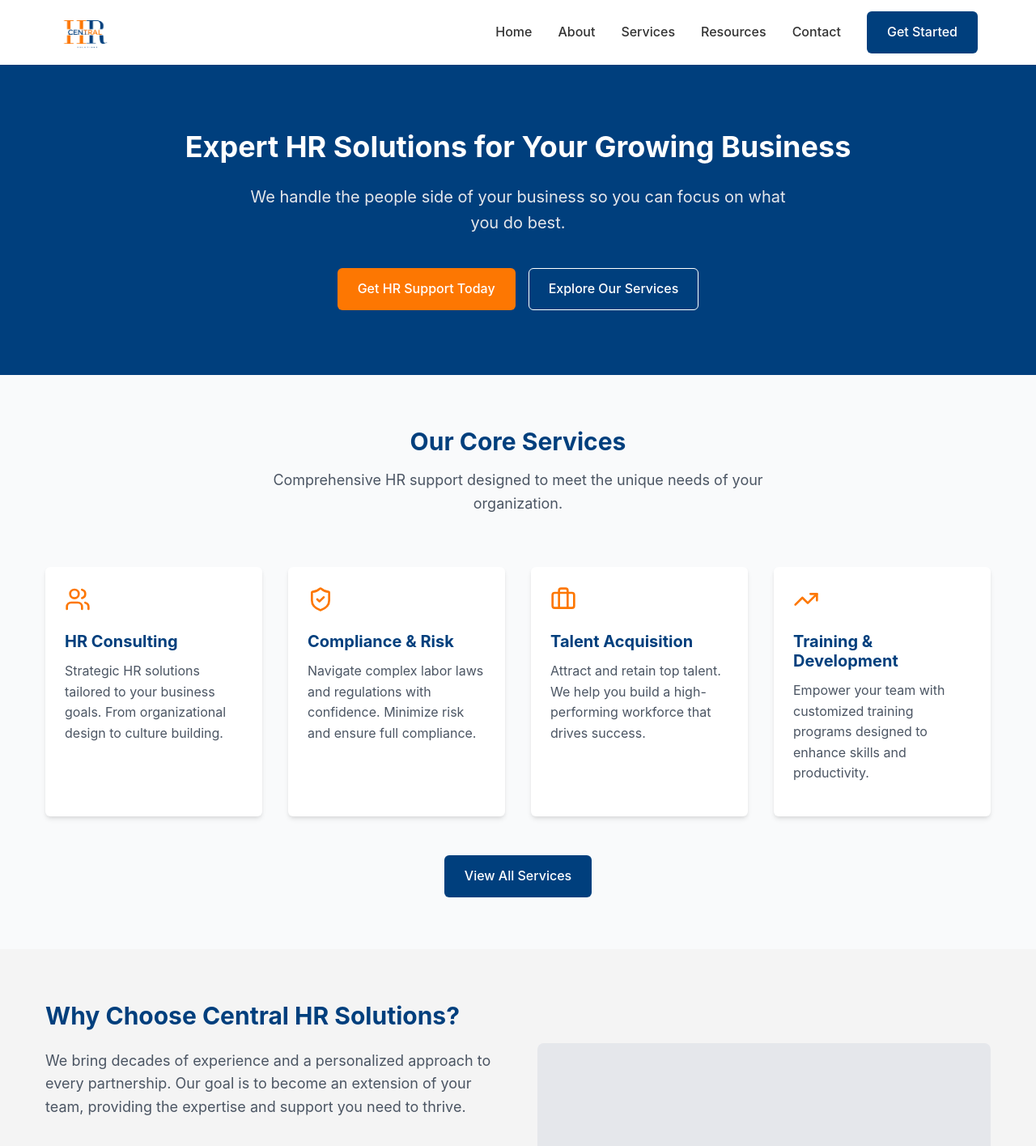
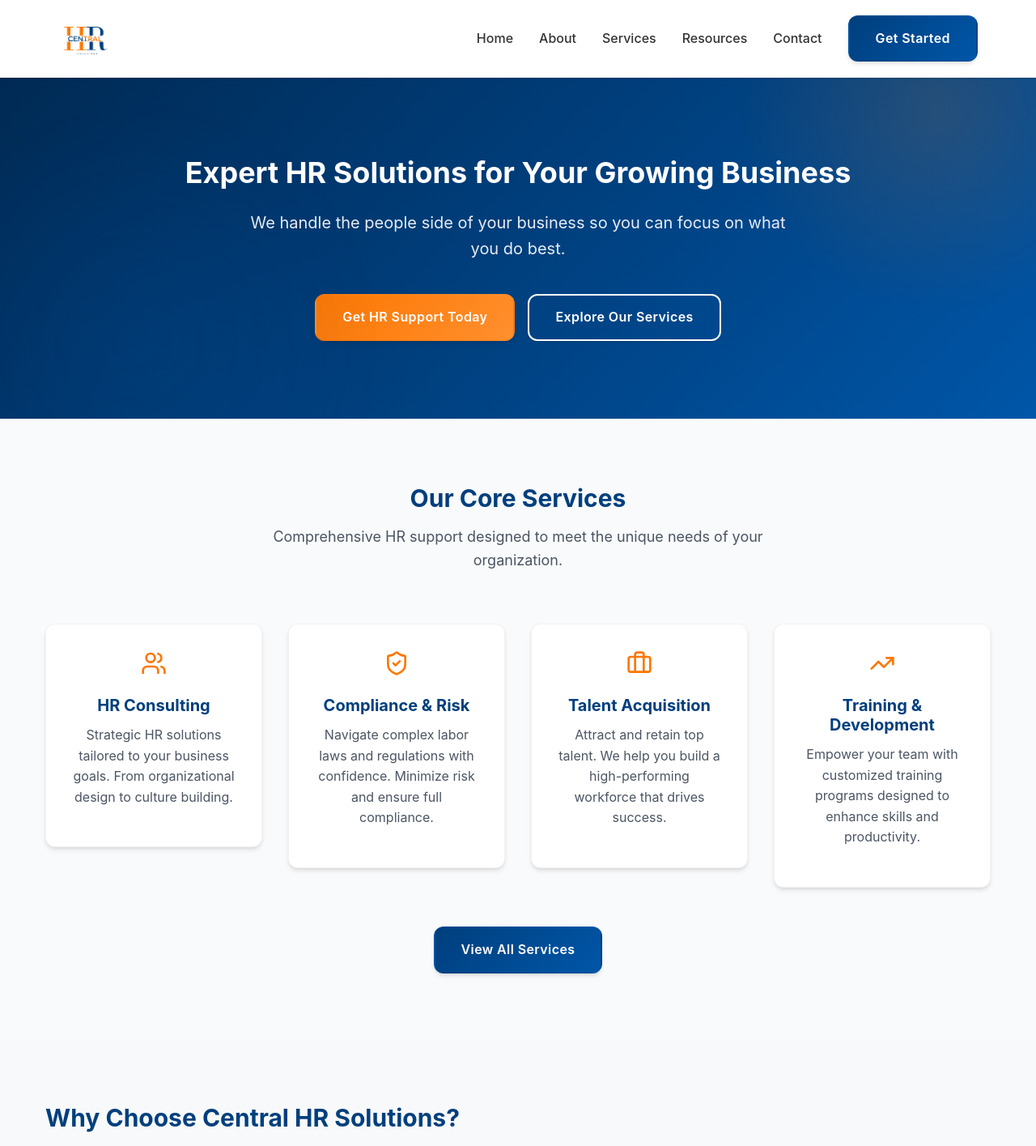
Before and after one commit to kevin-denny/CentralHR, a React (Vite) app: page / in a window 1280 px wide. Shown: the top 1415 px of the page at 81% size. Built offline with nearby package versions, Linux system fonts and the light colour scheme.

Commit message:
no message

```diff
--- /dev/null
+++ b/src/components/ui/AnimatedSection.jsx
@@ -0,0 +1,52 @@
+import React, { useEffect, useRef, useState } from 'react';
+
+const AnimatedSection = ({ children, className = '', animation = 'fadeIn', delay = 0 }) => {
+    const [isVisible, setIsVisible] = useState(false);
+    const sectionRef = useRef(null);
+
+    useEffect(() => {
+        const observer = new IntersectionObserver(
+            ([entry]) => {
+                if (entry.isIntersecting) {
+                    setTimeout(() => {
+                        setIsVisible(true);
+                    }, delay);
+                }
+            },
+            {
+                threshold: 0.1,
+                rootMargin: '0px 0px -50px 0px'
+            }
+        );
+
+        if (sectionRef.current) {
+            observer.observe(sectionRef.current);
+        }
+
+        return () => {
+            if (sectionRef.current) {
+                observer.unobserve(sectionRef.current);
+            }
+        };
+    }, [delay]);
+
+    const animationStyles = {
+        opacity: isVisible ? 1 : 0,
+        transform: isVisible
+            ? 'translateY(0)'
+            : animation === 'slideUp' ? 'translateY(30px)' : 'translateY(0)',
+        transition: 'opacity 0.6s ease-out, transform 0.6s ease-out'
+    };
+
+    return (
+        <div
+            ref={sectionRef}
+            className={className}
+            style={animationStyles}
+        >
+            {children}
+        </div>
+    );
+};
+
+export default AnimatedSection;
--- a/src/index.css
+++ b/src/index.css
@@ -1,36 +1,62 @@
 :root {
+  /* Core Colors */
   --primary-color: #003f7d;
+  --primary-dark: #002a54;
+  --primary-light: #0056a8;
   --accent-color: #fd7702;
+  --accent-dark: #e56902;
+  --accent-light: #ff8f2e;
+
+  /* Neutral Colors */
   --neutral-color: #ffffff;
   --text-color: #333333;
   --text-light: #666666;
-  --background-color: #f4f4f4;
-  --font-family: 'Inter', system-ui, -apple-system, BlinkMacSystemFont, 'Segoe UI', Roboto, Oxygen, Ubuntu, Cantarell, 'Open Sans', 'Helvetica Neue', sans-serif;
-  --section-padding: 4rem 2rem;
-  --max-width: 1200px;
-}
+  --background-color: #f8f9fa;
+  --white: #ffffff;
 
-/* Global Styles */
-:root {
-  --primary-color: #003f7d;
-  --accent-color: #fd7702;
-  --neutral-color: #ffffff;
-  --text-color: #333333;
-  --text-light: #666666;
-  --background-color: #f4f4f4;
-  --white: #ffffff;
+  /* Gray Scale */
   --gray-50: #f9fafb;
   --gray-100: #f3f4f6;
   --gray-200: #e5e7eb;
   --gray-300: #d1d5db;
+  --gray-400: #9ca3af;
+  --gray-500: #6b7280;
   --gray-600: #4b5563;
   --gray-700: #374151;
-  --font-family: 'Inter', system-ui, -apple-system, sans-serif;
-  --max-width: 1200px;
-  --border-radius: 0.375rem;
-  --shadow-sm: 0 1px 2px 0 rgba(0, 0, 0, 0.05);
+  --gray-800: #1f2937;
+  --gray-900: #111827;
+
+  /* Gradients */
+  --gradient-primary: linear-gradient(135deg, #003f7d 0%, #0056a8 100%);
+  --gradient-accent: linear-gradient(135deg, #fd7702 0%, #ff8f2e 100%);
+  --gradient-hero: linear-gradient(135deg, #002a54 0%, #003f7d 50%, #0056a8 100%);
+  --gradient-card: linear-gradient(145deg, rgba(255,255,255,0.9) 0%, rgba(255,255,255,0.7) 100%);
+
+  /* Shadows - Elevation System */
+  --shadow-xs: 0 1px 2px 0 rgba(0, 0, 0, 0.05);
+  --shadow-sm: 0 1px 3px 0 rgba(0, 0, 0, 0.1), 0 1px 2px 0 rgba(0, 0, 0, 0.06);
   --shadow-md: 0 4px 6px -1px rgba(0, 0, 0, 0.1), 0 2px 4px -1px rgba(0, 0, 0, 0.06);
   --shadow-lg: 0 10px 15px -3px rgba(0, 0, 0, 0.1), 0 4px 6px -2px rgba(0, 0, 0, 0.05);
+  --shadow-xl: 0 20px 25px -5px rgba(0, 0, 0, 0.1), 0 10px 10px -5px rgba(0, 0, 0, 0.04);
+  --shadow-2xl: 0 25px 50px -12px rgba(0, 0, 0, 0.25);
+  --shadow-glow: 0 0 20px rgba(253, 119, 2, 0.3);
+  --shadow-glow-primary: 0 0 20px rgba(0, 63, 125, 0.3);
+
+  /* Typography */
+  --font-family: 'Inter', system-ui, -apple-system, BlinkMacSystemFont, 'Segoe UI', Roboto, Oxygen, Ubuntu, Cantarell, 'Open Sans', 'Helvetica Neue', sans-serif;
+
+  /* Spacing & Layout */
+  --max-width: 1200px;
+  --border-radius: 0.5rem;
+  --border-radius-sm: 0.375rem;
+  --border-radius-lg: 0.75rem;
+  --border-radius-xl: 1rem;
+
+  /* Transitions */
+  --transition-fast: 150ms cubic-bezier(0.4, 0, 0.2, 1);
+  --transition-base: 200ms cubic-bezier(0.4, 0, 0.2, 1);
+  --transition-slow: 300ms cubic-bezier(0.4, 0, 0.2, 1);
+  --transition-bounce: 400ms cubic-bezier(0.68, -0.55, 0.265, 1.55);
 }
 
 * {
@@ -114,6 +140,44 @@ img { max-width: 100%; height: auto; display: block; }
 .mb-8 { margin-bottom: 2rem; }
 .mb-12 { margin-bottom: 3rem; }
 
+/* Keyframe Animations */
+@keyframes fadeIn {
+  from { opacity: 0; }
+  to { opacity: 1; }
+}
+
+@keyframes slideUp {
+  from {
+    opacity: 0;
+    transform: translateY(30px);
+  }
+  to {
+    opacity: 1;
+    transform: translateY(0);
+  }
+}
+
+@keyframes pulse {
+  0%, 100% { transform: scale(1); }
+  50% { transform: scale(1.05); }
+}
+
+@keyframes float {
+  0%, 100% { transform: translateY(0px); }
+  50% { transform: translateY(-10px); }
+}
+
+@keyframes scaleIn {
+  from {
+    opacity: 0;
+    transform: scale(0.9);
+  }
+  to {
+    opacity: 1;
+    transform: scale(1);
+  }
+}
+
 /* Component Styles */
 
 /* Button */
@@ -121,92 +185,203 @@ img { max-width: 100%; height: auto; display: block; }
   display: inline-flex;
   align-items: center;
   justify-content: center;
-  padding: 0.75rem 1.5rem;
-  border-radius: var(--border-radius);
-  font-weight: 500;
+  padding: 0.875rem 2rem;
+  border-radius: var(--border-radius-lg);
+  font-weight: 600;
+  font-size: 1rem;
   cursor: pointer;
-  transition: all 0.2s;
-  border: 1px solid transparent;
+  transition: all var(--transition-base);
+  border: 2px solid transparent;
+  position: relative;
+  overflow: hidden;
+  letter-spacing: 0.025em;
+}
+
+.btn::before {
+  content: '';
+  position: absolute;
+  top: 50%;
+  left: 50%;
+  width: 0;
+  height: 0;
+  border-radius: 50%;
+  background: rgba(255, 255, 255, 0.2);
+  transform: translate(-50%, -50%);
+  transition: width 0.6s, height 0.6s;
+}
+
+.btn:hover::before {
+  width: 300px;
+  height: 300px;
 }
 
 .btn-primary {
-  background-color: var(--primary-color);
+  background: var(--gradient-primary);
   color: var(--white);
+  box-shadow: var(--shadow-md);
 }
+
 .btn-primary:hover {
-  background-color: var(--accent-color);
+  transform: translateY(-2px);
+  box-shadow: var(--shadow-xl), var(--shadow-glow-primary);
+}
+
+.btn-primary:active {
+  transform: translateY(0);
 }
 
 .btn-secondary {
-  background-color: var(--accent-color);
+  background: var(--gradient-accent);
   color: var(--white);
+  box-shadow: var(--shadow-md);
 }
+
 .btn-secondary:hover {
-  background-color: var(--primary-color);
+  transform: translateY(-2px);
+  box-shadow: var(--shadow-xl), var(--shadow-glow);
+}
+
+.btn-secondary:active {
+  transform: translateY(0);
 }
 
 .btn-outline {
   background-color: transparent;
   border-color: var(--primary-color);
   color: var(--primary-color);
+  box-shadow: var(--shadow-sm);
 }
+
 .btn-outline:hover {
-  background-color: var(--primary-color);
+  background: var(--gradient-primary);
   color: var(--white);
+  transform: translateY(-2px);
+  box-shadow: var(--shadow-lg);
 }
 
 /* Card */
 .card {
   background-color: var(--white);
-  border-radius: var(--border-radius);
+  border-radius: var(--border-radius-lg);
   box-shadow: var(--shadow-md);
-  padding: 1.5rem;
-  transition: box-shadow 0.3s;
+  padding: 2rem;
+  transition: all var(--transition-slow);
+  position: relative;
+  overflow: hidden;
+  border: 1px solid rgba(0, 0, 0, 0.05);
 }
+
+.card::before {
+  content: '';
+  position: absolute;
+  top: 0;
+  left: 0;
+  right: 0;
+  height: 4px;
+  background: var(--gradient-accent);
+  transform: scaleX(0);
+  transition: transform var(--transition-slow);
+}
+
 .card:hover {
-  box-shadow: var(--shadow-lg);
+  transform: translateY(-8px);
+  box-shadow: var(--shadow-xl);
+  border-color: rgba(253, 119, 2, 0.1);
+}
+
+.card:hover::before {
+  transform: scaleX(1);
 }
 
 /* Navbar */
 .navbar {
-  background-color: var(--white);
+  background-color: rgba(255, 255, 255, 0.95);
+  backdrop-filter: blur(10px);
+  -webkit-backdrop-filter: blur(10px);
   box-shadow: var(--shadow-sm);
   position: sticky;
   top: 0;
   z-index: 50;
-  height: 5rem;
+  height: 6rem;
   display: flex;
   align-items: center;
+  border-bottom: 1px solid rgba(0, 0, 0, 0.05);
+  transition: all var(--transition-base);
 }
+
+.navbar.scrolled {
+  box-shadow: var(--shadow-lg);
+  background-color: rgba(255, 255, 255, 0.98);
+}
+
 .nav-link {
   font-weight: 500;
   color: var(--text-color);
+  position: relative;
+  padding: 0.5rem 0;
+  transition: color var(--transition-base);
 }
+
+.nav-link::after {
+  content: '';
+  position: absolute;
+  bottom: 0;
+  left: 0;
+  width: 0;
+  height: 2px;
+  background: var(--gradient-accent);
+  transition: width var(--transition-base);
+}
+
 .nav-link:hover {
   color: var(--primary-color);
 }
+
+.nav-link:hover::after {
+  width: 100%;
+}
+
 .mobile-menu {
   position: absolute;
-  top: 5rem;
+  top: 6rem;
   left: 0;
   width: 100%;
-  background-color: var(--white);
-  box-shadow: var(--shadow-lg);
-  padding: 1rem;
+  background-color: rgba(255, 255, 255, 0.98);
+  backdrop-filter: blur(10px);
+  -webkit-backdrop-filter: blur(10px);
+  box-shadow: var(--shadow-xl);
+  padding: 1.5rem;
   display: flex;
   flex-direction: column;
-  gap: 1rem;
+  gap: 0.5rem;
+  animation: slideDown 0.3s ease-out;
+  border-bottom: 1px solid rgba(0, 0, 0, 0.05);
 }
+
+@keyframes slideDown {
+  from {
+    opacity: 0;
+    transform: translateY(-10px);
+  }
+  to {
+    opacity: 1;
+    transform: translateY(0);
+  }
+}
+
 .mobile-nav-link {
   display: block;
-  padding: 0.5rem 0.75rem;
+  padding: 0.875rem 1rem;
   font-weight: 500;
   color: var(--text-color);
   border-radius: var(--border-radius);
+  transition: all var(--transition-base);
 }
+
 .mobile-nav-link:hover {
-  background-color: var(--gray-50);
+  background: linear-gradient(135deg, rgba(0, 63, 125, 0.05) 0%, rgba(253, 119, 2, 0.05) 100%);
   color: var(--primary-color);
+  transform: translateX(4px);
 }
 
 /* Utilities */
@@ -330,26 +505,96 @@ img { max-width: 100%; height: auto; display: block; }
 
 /* Footer */
 .footer {
-  background-color: var(--primary-color);
+  background: var(--gradient-hero);
   color: var(--white);
-  padding: 3rem 0;
+  padding: 4rem 0 2rem;
+  position: relative;
+  overflow: hidden;
 }
-.footer h3, .footer h4 { color: var(--white); }
-.footer a:hover { color: var(--accent-color); }
+
+.footer::before {
+  content: '';
+  position: absolute;
+  top: 0;
+  left: 0;
+  right: 0;
+  height: 100%;
+  background: linear-gradient(135deg, rgba(253, 119, 2, 0.1) 0%, transparent 50%);
+  pointer-events: none;
+}
+
+.footer h3, .footer h4 {
+  color: var(--white);
+  font-weight: 600;
+}
+
+.footer a {
+  transition: all var(--transition-base);
+}
+
+.footer a:hover {
+  color: var(--accent-light);
+  transform: translateX(2px);
+}
 
 /* Section */
-.section { padding: 4rem 0; }
-.section-gray { background-color: var(--gray-50); }
+.section {
+  padding: 5rem 0;
+  animation: fadeIn 0.6s ease-out;
+}
+
+.section-gray {
+  background-color: var(--gray-50);
+}
 
 /* Hero */
 .hero {
-  background-color: var(--primary-color);
+  background: var(--gradient-hero);
   color: var(--white);
-  padding: 5rem 0;
+  padding: 6rem 0;
   text-align: center;
+  position: relative;
+  overflow: hidden;
 }
-.hero h1 { color: var(--white); }
-.hero p { color: var(--gray-200); font-size: 1.25rem; }
+
+.hero::before {
+  content: '';
+  position: absolute;
+  top: -50%;
+  right: -10%;
+  width: 500px;
+  height: 500px;
+  background: radial-gradient(circle, rgba(253, 119, 2, 0.15) 0%, transparent 70%);
+  border-radius: 50%;
+  animation: float 6s ease-in-out infinite;
+}
+
+.hero::after {
+  content: '';
+  position: absolute;
+  bottom: -50%;
+  left: -10%;
+  width: 600px;
+  height: 600px;
+  background: radial-gradient(circle, rgba(0, 86, 168, 0.15) 0%, transparent 70%);
+  border-radius: 50%;
+  animation: float 8s ease-in-out infinite reverse;
+}
+
+.hero h1 {
+  color: var(--white);
+  position: relative;
+  z-index: 1;
+  animation: slideUp 0.8s ease-out;
+}
+
+.hero p {
+  color: rgba(255, 255, 255, 0.9);
+  font-size: 1.25rem;
+  position: relative;
+  z-index: 1;
+  animation: slideUp 0.8s ease-out 0.2s both;
+}
 
 /* Helpers */
 .text-white { color: var(--white); }
--- a/src/pages/Home.jsx
+++ b/src/pages/Home.jsx
@@ -3,6 +3,7 @@ import { Helmet } from 'react-helmet-async';
 import Section from '../components/ui/Section';
 import Card from '../components/ui/Card';
 import Button from '../components/ui/Button';
+import AnimatedSection from '../components/ui/AnimatedSection';
 import { Users, ShieldCheck, Briefcase, TrendingUp, CheckCircle, Quote } from 'lucide-react';
 
 const Home = () => {
@@ -75,11 +76,15 @@ const Home = () => {
                 </div>
                 <div className="grid grid-cols-1 md:grid-cols-2 lg:grid-cols-4 gap-8">
                     {services.map((service, index) => (
-                        <Card key={index} className="hover:shadow-lg transition-shadow duration-300">
-                            <div className="mb-4">{service.icon}</div>
+                        <AnimatedSection key={index} animation="slideUp" delay={index * 100}>
+                            <Card className="text-center group">
+                                <div className="mb-4 inline-block transition-transform duration-300 group-hover:scale-110 group-hover:rotate-6">
+                                    {service.icon}
+                                </div>
                                 <h3 className="text-xl font-bold mb-3">{service.title}</h3>
                                 <p className="text-gray-600">{service.description}</p>
                             </Card>
+                        </AnimatedSection>
                     ))}
                 </div>
                 <div className="text-center mt-12">
@@ -142,13 +147,14 @@ const Home = () => {
                             text: "Outsourcing our HR to Central HR was the best decision we made this year. It allowed us to focus on scaling our business."
                         }
                     ].map((client, i) => (
-                        <div key={i} className="bg-white p-8 rounded-lg shadow-md hover:shadow-lg transition-shadow border border-gray-100 flex flex-col h-full">
-                            <Quote size={40} className="text-primary mb-4 opacity-20" />
-                            <p className="text-gray-700 mb-6 italic flex-grow text-lg">
+                        <AnimatedSection key={i} animation="slideUp" delay={i * 150}>
+                            <div className="bg-white p-8 rounded-lg shadow-md hover:shadow-xl transition-all duration-300 border border-gray-100 flex flex-col h-full group">
+                                <Quote size={40} className="text-accent mb-4 opacity-30 transition-all duration-300 group-hover:opacity-50 group-hover:scale-110" />
+                                <p className="text-gray-700 mb-6 italic flex-grow text-lg leading-relaxed">
                                     "{client.text}"
                                 </p>
                                 <div className="flex items-center mt-4">
-                                <div className="w-12 h-12 bg-gray-200 rounded-full flex items-center justify-center text-gray-500 font-bold mr-4 text-xl">
+                                    <div className="w-14 h-14 bg-gradient-to-br from-primary to-accent rounded-full flex items-center justify-center text-white font-bold mr-4 text-xl shadow-md">
                                         {client.name.charAt(0)}
                                     </div>
                                     <div>
@@ -157,6 +163,7 @@ const Home = () => {
                                     </div>
                                 </div>
                             </div>
+                        </AnimatedSection>
                     ))}
                 </div>
             </Section>
```
Also changed, not shown: src/pages/About.jsx (+16 -7 lines), src/pages/Services.jsx (+11 -6 lines). Lines whose indentation alone changed are shown as unchanged.
